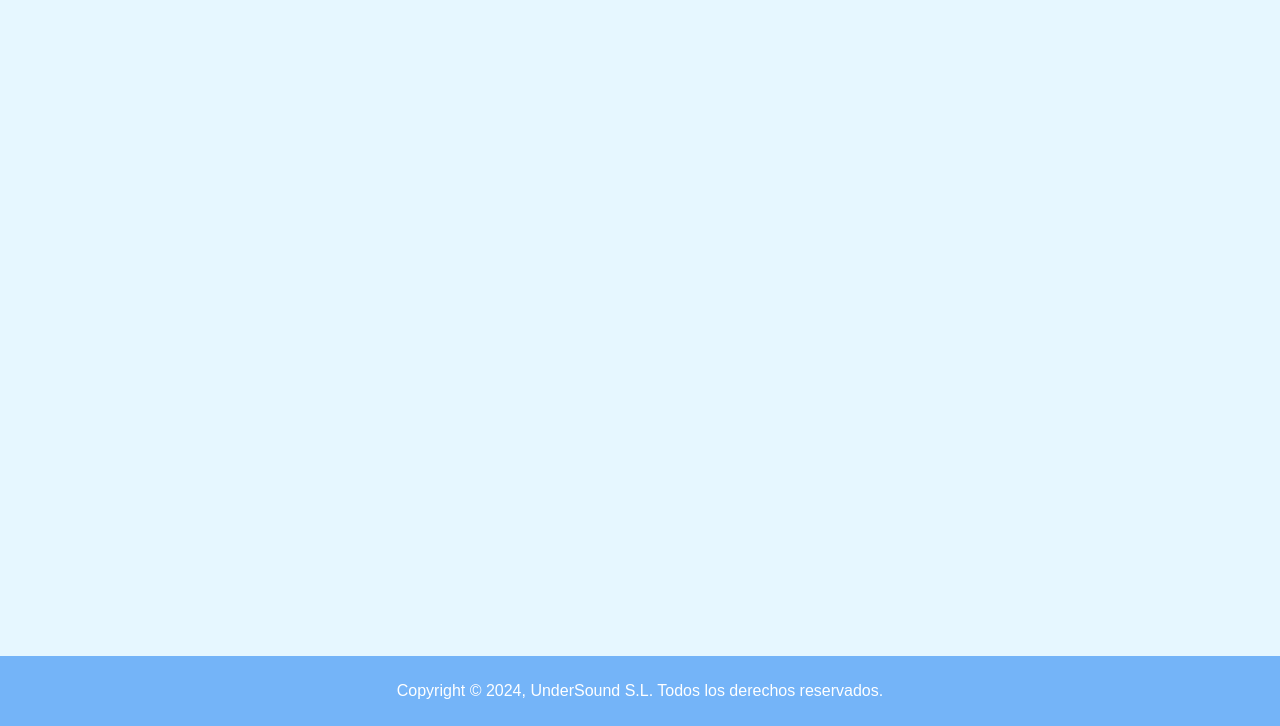
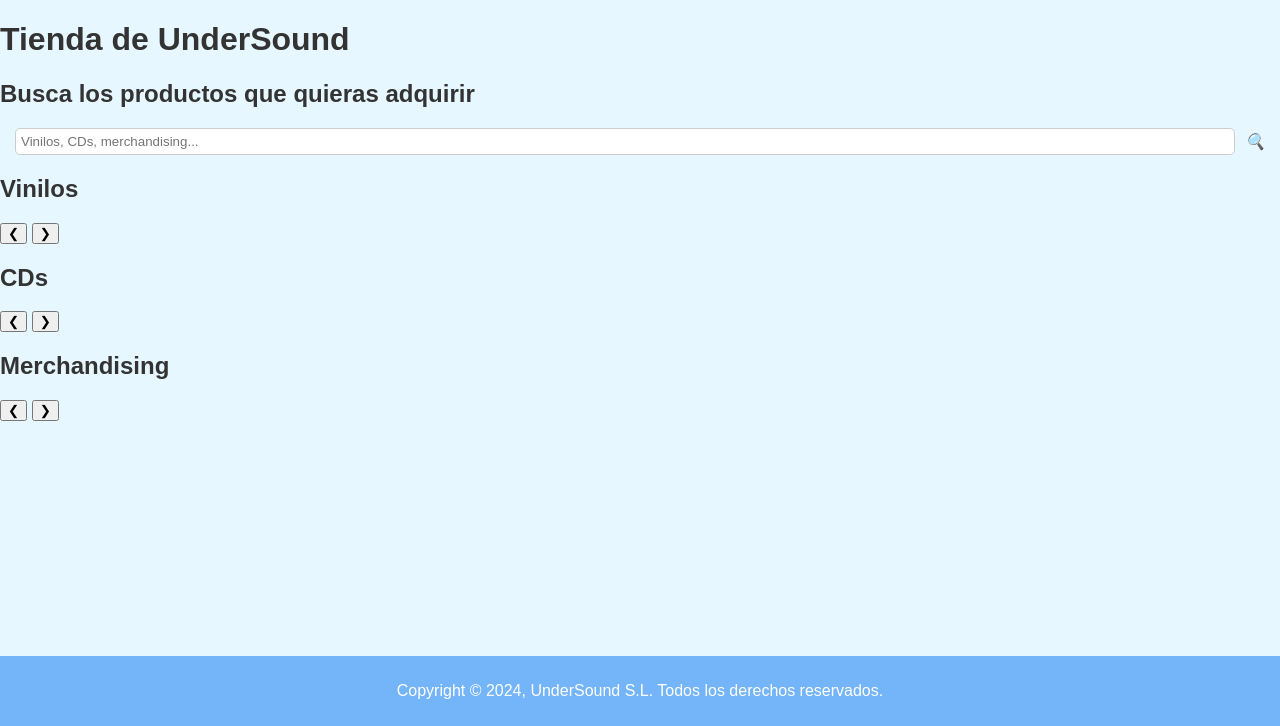
Before and after one commit to VictorNicolaiTellez/Proyecto_PI, a Flask app: page /store/ in a window 1280 px wide. Shown: the part 74-800 px from the top of the page. Run offline with Flask 3, Linux system fonts and the light colour scheme.

Commit message:
Explorer & Store (views updated)

```diff
--- a/app.py
+++ b/app.py
@@ -13,12 +13,32 @@ def index():
 def songs():
     return render_template('songs.html')
 
+@app.route('/explorer/')
+def explorer():
+    songs = [
+    {"id":"0","album":"Tribute","artist":"John Newman","duration":"4:00","genre":"0","name":"Love Me Again","rank_time":"2"},
+    {"id":"1","album":"V","artist":"Maroon 5","duration":"3:10","genre":"0","name":"Maps","rank_time":"1"},
+    {"id":"2","album":"A Head Full of Dreams","artist":"Coldplay","duration":"4:24","genre":"0","name":"Adventure of a Lifetime","rank_time":"1"},
+    {"id":"3","album":"Boulevard of Broken Dreams","artist":"Green Day","duration":"4:21","genre":"0","name":"Boulevard of Broken Dreams","rank_time":"2"},
+    {"id":"4","album":"V","artist":"Maroon 5","duration":"3:51","genre":"0","name":"Animals","rank_time":"1"},
+    {"id":"5","album":"Overexposed Track By Track","artist":"Maroon 5","duration":"3:40","genre":"0","name":"One More Night","rank_time":"0"},
+    {"id":"6","album":"(What's The Story) Morning Glory?","artist":"Oasis","duration":"4:19","genre":"0","name":"Wonderwall","rank_time":"0"},
+    {"id":"7","album":"Favourite Worst Nightmare","artist":"Arctic Monkeys","duration":"4:14","genre":"0","name":"505","rank_time":"0"},
+    {"id":"8","album":"Overexposed Track By Track","artist":"Maroon 5, Wiz Khalifa","duration":"3:51","genre":"0","name":"Payphone","rank_time":"1"},
+    {"id":"9","album":"A Head Full of Dreams","artist":"Coldplay","duration":"4:18","genre":"0","name":"Hymn for the Weekend","rank_time":"2"}
+]
+    return render_template('explorer.html', songs=songs)
+
+@app.route('/explorer/', methods=['GET'])
+def search_explorer():
+    return render_template('explorer.html')
+
 @app.route('/store/')
 def store():
     return render_template('store.html')
 
 @app.route('/store/', methods=['GET'])
-def search():
+def search_store():
     data = request.form
     content = data.get('query', type=str)
 
--- a/static/css/styles.css
+++ b/static/css/styles.css
@@ -163,7 +163,7 @@ template img {
 .music-card_index img {
     width: 100%;
     height: 140px;
-    object-fit: ;
+    object-fit: contain;
     border-radius: 4px;
 }
 
--- a/templates/store.html
+++ b/templates/store.html
@@ -4,5 +4,48 @@
 {% block head %}{% endblock %}
 
 {% block content %}
-<h1>{{content}}</h1>
+<div class="nav-right">
+    <h1>Tienda de UnderSound</h1>
+    <h2>Busca los productos que quieras adquirir</h2>
+    <form action="{{ url_for('search_store') }}" method="GET">
+        <div class="search">
+            <input type="text" placeholder="Vinilos, CDs, merchandising...">
+            <i class="search-icon">🔍</i>
+        </div>
+    </form>
+</div>
+
+<h2>Vinilos</h2>
+<div class="carrusel_index">
+    <div class="imagenes_index">
+         <!-- Las imágenes se agregarán aquí dinámicamente -->
+
+    </div>
+    <button class="prev_index" onclick="moverCarrusel(-1)">&#10094;</button>
+    <button class="next_index" onclick="moverCarrusel(1)">&#10095;</button>
+</div>
+
+<h2>CDs</h2>
+<div class="carrusel_index">
+    <div class="imagenes_index">
+         <!-- Las imágenes se agregarán aquí dinámicamente -->
+
+    </div>
+    <button class="prev_index" onclick="moverCarrusel(-1)">&#10094;</button>
+    <button class="next_index" onclick="moverCarrusel(1)">&#10095;</button>
+</div>
+
+<h2>Merchandising</h2>
+<div class="carrusel_index">
+    <div class="imagenes_index">
+         <!-- Las imágenes se agregarán aquí dinámicamente -->
+
+    </div>
+    <button class="prev_index" onclick="moverCarrusel(-1)">&#10094;</button>
+    <button class="next_index" onclick="moverCarrusel(1)">&#10095;</button>
+</div>
 {% endblock %}
+
+{% block scripts %}
+<script src="{{ url_for('static', filename='css/carrusel.js')}}" defer></script>
+{% endblock %}
```
Also changed, not shown: templates/explorer.html (+58 -0 lines).
